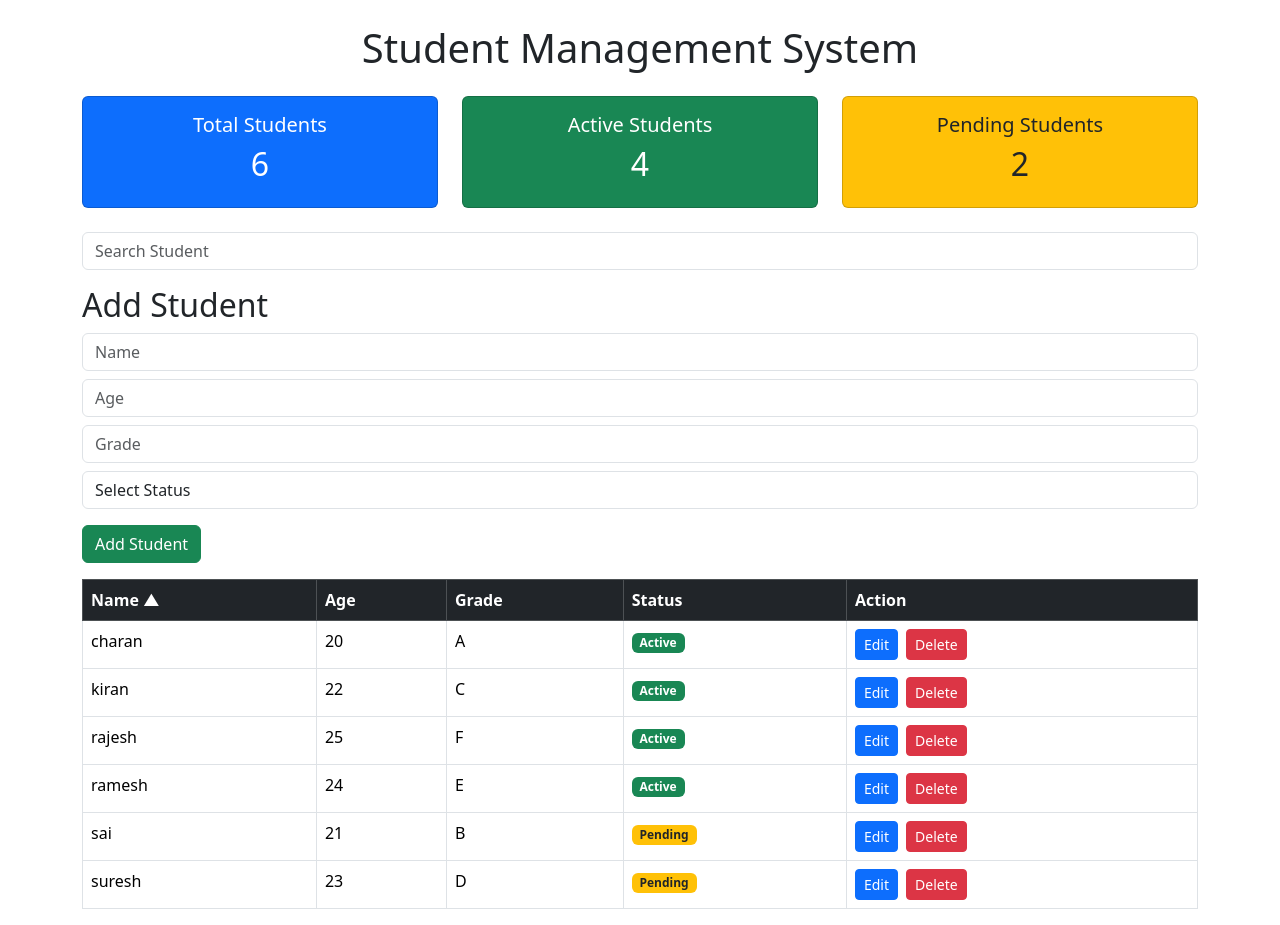
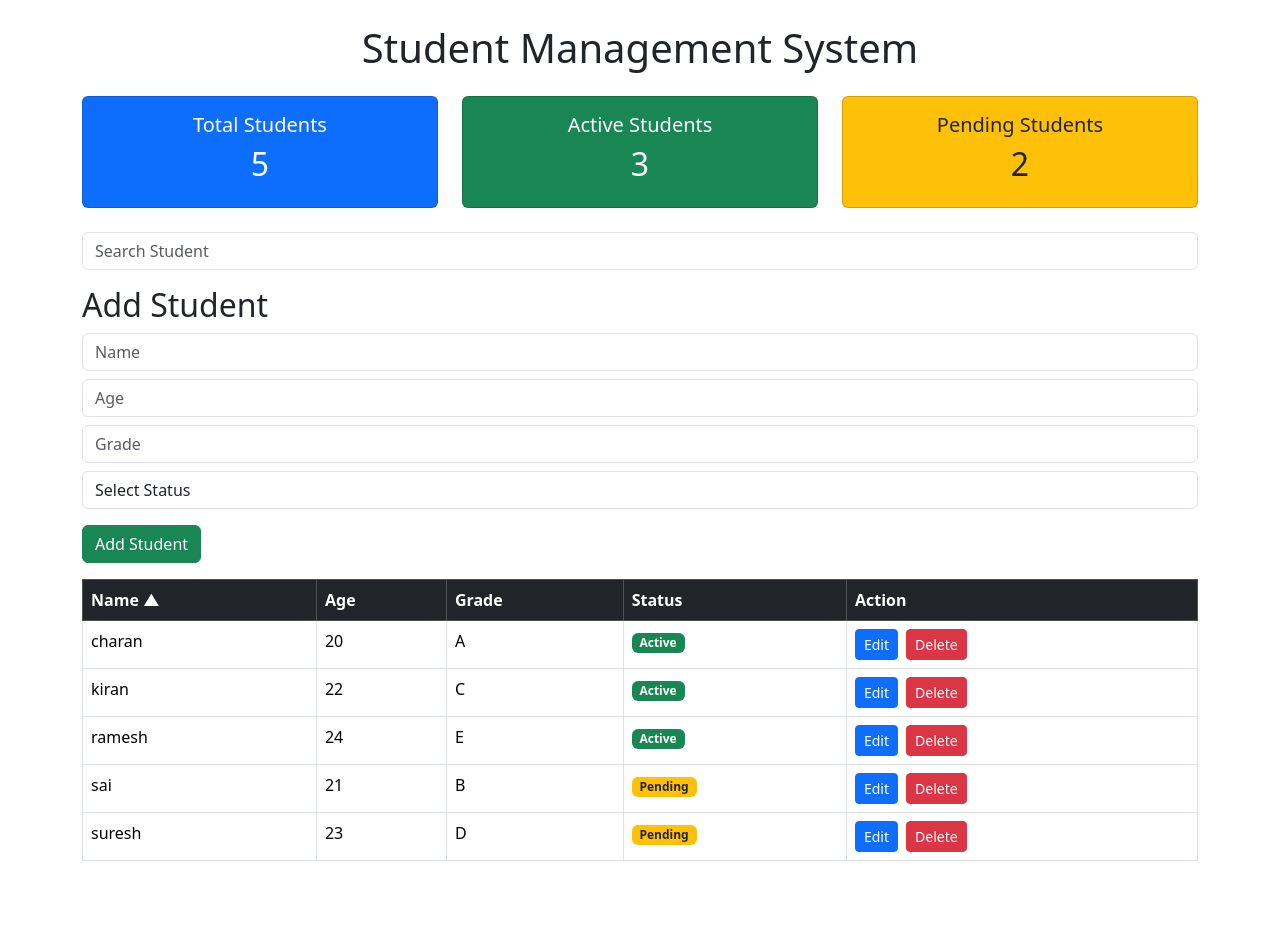
Before and after one commit to BonagiriCharan22/FSD, a React (Create React App) app in the folder React/object/: page / in a window 1280 px wide. After the commit the page ends 877 px from the top, so only its background shows below. Built offline with nearby package versions, Linux system fonts and the light colour scheme.

Commit message:
Made some changes to Object code in react folder

```diff
--- a/React/object/src/App.js
+++ b/React/object/src/App.js
@@ -7,7 +7,6 @@ let istudents = [
   { name: "kiran", age: 22, grade: "C", status: "Active" },
   { name: "suresh", age: 23, grade: "D", status: "Pending" },
   { name: "ramesh", age: 24, grade: "E", status: "Active" },
-  { name: "rajesh", age: 25, grade: "F", status: "Active" },
 ];
 
 function App() {
```
